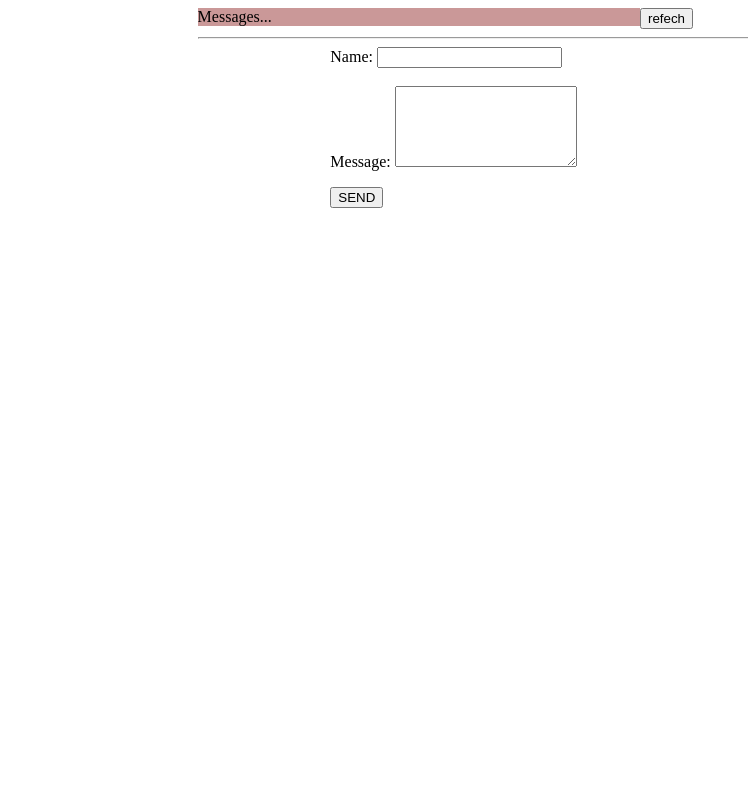
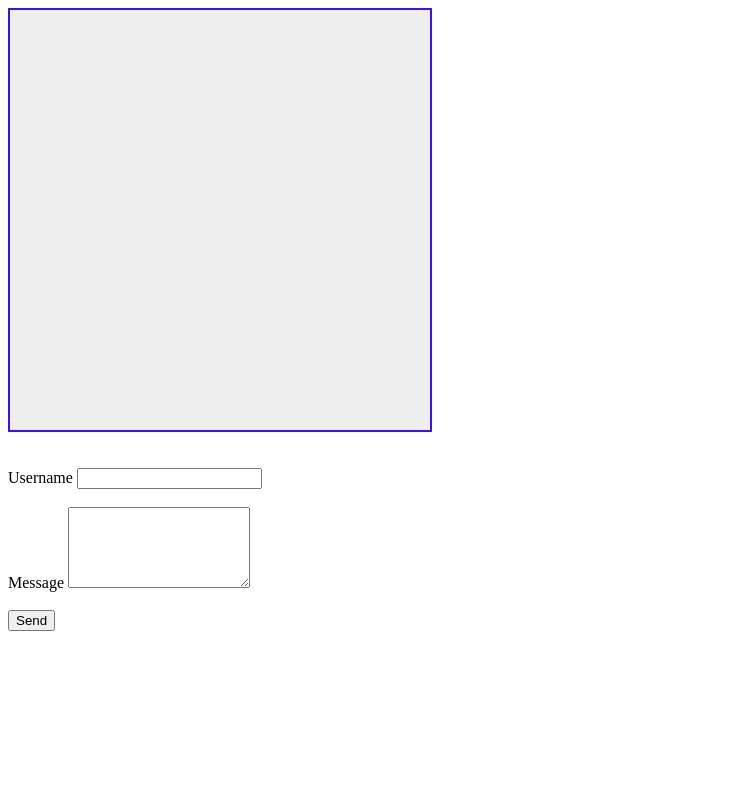
Before and after one commit to CarabetchiDenis/chatty, a PHP site: page / in a window 1280 px wide. Shown: the whole page, without its empty margins (0-748 px from the left). After the commit the page ends 631 px from the top, so only its background shows below. Run offline with PHP 8.4, Linux system fonts and the light colour scheme; data that the repository does not hold is empty.

Commit message:
Add files via upload

```diff
--- a/index.php
+++ b/index.php
@@ -3,138 +3,79 @@
   * Date: 2021-09-14
   * Author: denis
   * Description: index page.
+    //1. INPUT
+    //2. VALIDATE INPUT
+    //3. BUSINESS LOGIC (tvq tps)
+    //4. OUTPUT
   */
 
-require_once('conn.php');
+   require_once "conn.php";
 
-//connect to the database
-$dbc=mysqli_connect(DB_HOST, DB_USER, DB_PASSWORD, DB_NAME);
 
-?>
-<?php
+   //Initialize the session
+   session_start();
 
-$user= (isset($_POST['user']))?($_POST['user']): '';
-$msg= (isset($_POST['msg']))?($_POST['msg']): '';
+   $query= "SELECT * FROM users LIMIT 100";
+   $exec = $dbc->query($query);
 
-$erreur = 'false';
-$message = '';
+   $sql = "INSERT INTO users (users, msg )
+   VALUES ('?', '?')";
 
-if(isset($_POST['valider']))
-{
-    {
-       $query= "INSERT INTO users (user,msg)
-       VALUES('".$user."','".$msg."') ";
-       $data=mysqli_query($dbc,$query);
-       if ($data === TRUE) {
 
-        } else {
-         echo "Error: " . $query . "<br>" . $dbc->error;
-        }
-    }
 
+
+   $output = "";
+   while ($row = $exec->fetch_array()) {
+   $message = $row['msg'];
+   $username = $row['users'];
+   $output .= "<br><div class='message'> " . $username . " <br> " . $message . "</div>";
    }
 
 ?>
+
+
 <!DOCTYPE html>
-<html>
+    <html lang="en">
         <head>
             <meta charset="UTF-8">
+            <meta http-equiv="X-UA-Compatible" content="IE=edge">
             <meta name="viewport" content="width=device-width, initial-scale=1.0">
-    <title>Chat</title>
+            <title>Chatty</title>
             <link rel="stylesheet" href="styles.css">
+        </head>
+    <body>
+        <div id="chathist">
+            <?php
+               echo $output;
+            ?>
+        </div><br><br>
+        <form>
+            <label for="username">Username</label>
+            <input type="text" id="username" name="username" value=""><br><br>
+            <label for="message">Message</label>
+            <textarea type="text" id="message" rows="5" name="message" value="0"></textarea><br><br>
+            <input type="submit" value="Send" onclick="get_receipt()">
+        </form> <!--
+        <script>
+            function get_receipt() {
 
-</head>
-<script>
-  function show_func(){
+                var loader = <div class="lds-circle"><div></div></div>;
+                document.getElementById("chathist").innerHTML = loader;
 
-   var element = document.getElementById("blalal");
-    element.scrollTop = element.scrollHeight;
+                var u_username = document.getElementById("username").value;;
+                var m_message = document.getElementById("message").value;;
 
+                var xhttp = new XMLHttpRequest();
+                xhttp.onreadystatechange = function() {
+                    if (this.readyState == 4 && this.status == 200) {
+                        document.getElementById("chathist").innerHTML = this.responseText;
                     }
+                };
 
-</script>
-<form id="myform" action="index.php" method="POST" >
-<?php
-    $host = "localhost";
-    $user = "root";
-    $pass = "";
-    $db_name = "chatty";
-    $con = new mysqli($host, $user, $pass, $db_name);
-
-    $query = "SELECT * FROM users";
-    $run = $con->query($query);
-    $i=0;
-
-    while($row = $run->fetch_array()) :
-    if($i==0){
-    $i=5;
-    $first=$row;
-
-    ?>
-
-    <?php echo $row['msg']; ?></span> <br/>
-    <?php echo $row['user']; ?>,1
-
-   <br/><br/>
-
-<?php
+                xhttp.open("POST", "process.php", true);
+                xhttp.setRequestHeader("Content-type", "application/x-www-form-urlencoded");
+                xhttp.send("submit=true&username=" + u_username + "&message=" + m_message);
                 }
-    else
-    {
-    if($row['user']!=$first['user'])
-    {
-?>
-
-    <?php echo $row['msg']; ?><br>
-    <?php echo $row['user']; ?>,
-
-<br/><br/>
-
-<?php
-
-}
-else
-{
-
-?>
-
-    <?php echo $row['msg']; ?>
-    <?php echo $row['user']; ?>,
-
-<br/><br/>
-
-<?php
-}
-}
-endwhile;
-?>
-
-<div class="row">
-
-	<div id="receipt" class="column" style="background:#ca9898;">
-
-     Messages...
-
-    </div>
-	  <input type="submit" value="refech" name="refrech">
-
-	  <hr>
-
-     <div id="order_form" class="form">
-	  <label for="user">Name:</label>
-	  <input type="text" id="user" class="form" name="user">
-	</div><br>
-    <div class="form">
-      <label for="comment">Message:</label>
-      <textarea class="form" id="msg" rows="5" name="msg"></textarea>
-
-      <p class="bouton"><input type="submit" name="valider" onclick="get_receipt()"
-    value="SEND" checked/>
-    </p>
-
-    </div>
-
-</div>
-</form>
+        </script>  -->
     </body>
 </html>
--- a/styles.css
+++ b/styles.css
@@ -1,84 +1,47 @@
-div h1{
-  margin: auto;
-}
-div{
-  width: 70%;
-  margin: auto;
-}
-div h1{
-  text-align: center;
-}
-.lab{
-  display: inline-block;
-  width: 30%;
-  font-size: 130%;
-  font-weight: bold;
+#chathist{
+    height: 400px;
+    overflow: scroll;
+    border: 2px solid rgb(63, 13, 247);
+    padding: 10px;
+    background-color: #eee;
+    width: 400px;
+    align-items: center;
+
+
 }
 form{
     align-items: center;
+    align-items: center;
 }
-
-
-
-#record{
-  align-items: center;
-  text-align: left;
-  margin: 0 auto;
-  margin-bottom: 25px;
-  padding: 10px;
-  background: rgb(40, 110, 214);
-  height: 300px;
-  width: 530px;
-  border: 1px solid #a7a7a7;
-  overflow: auto;
-  border-radius: 4px;
-  border-bottom: 4px solid #a7a7a7;
+input{
+    text-decoration: solid;
 
 }
-html, body {
-  height: 100%;
+.lds-circle {
+    display: inline-block;
+    transform: translateZ(1px);
   }
-.column {
-  float: left;
-  width: 50%;
+  .lds-circle > div {
+    display: inline-block;
+    width: 64px;
+    height: 64px;
+    margin: 8px;
+    border-radius: 50%;
+    background: rgb(233, 216, 216);
+    animation: lds-circle 2.4s cubic-bezier(0, 0.2, 0.8, 1) infinite;
   }
-
-/* Clear floats after the columns */
-.row:after {
-  content: "";
-  display: table;
-  clear: both;
-  height: 100%;
+  @keyframes lds-circle {
+    0%, 100% {
+      animation-timing-function: cubic-bezier(0.5, 0, 1, 0.5);
     }
-
-.lds-hourglass {
-  display: inline-block;
-  position: relative;
-  width: 80px;
-  height: 80px;
-}
-.lds-hourglass:after {
-  content: " ";
-  display: block;
-  border-radius: 50%;
-  width: 0;
-  height: 0;
-  margin: 8px;
-  box-sizing: border-box;
-  border: 32px solid #fff;
-  border-color: #fff transparent #fff transparent;
-  animation: lds-hourglass 1.2s infinite;
-}
-@keyframes lds-hourglass {
     0% {
-    transform: rotate(0);
-    animation-timing-function: cubic-bezier(0.55, 0.055, 0.675, 0.19);
+      transform: rotateY(0deg);
     }
     50% {
-    transform: rotate(900deg);
-    animation-timing-function: cubic-bezier(0.215, 0.61, 0.355, 1);
+      transform: rotateY(1800deg);
+      animation-timing-function: cubic-bezier(0, 0.5, 0.5, 1);
     }
     100% {
-    transform: rotate(1800deg);
+      transform: rotateY(3600deg);
     }
   }
```
Also changed, not shown: ppp.php (added, +17 -0 lines), process.php (added, +75 -0 lines), conn.php (indentation only). Lines whose indentation alone changed are shown as unchanged.
